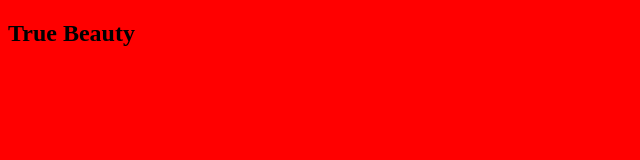
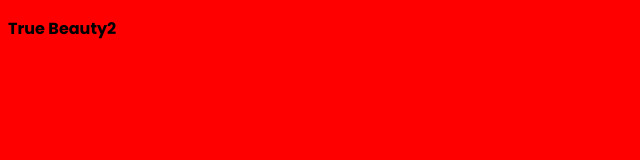
Before and after one commit to Eva-Tznv/cavamarcher, a plain HTML site: page index.html in a window 1280 px wide. Shown: the whole page, without its empty margins (0-640 px from the left). Drawn offline with Linux system fonts and the light colour scheme.

Commit message:
Add files via upload

```diff
--- a/index.html
+++ b/index.html
@@ -3,14 +3,16 @@
 	<head>
 		<title>Regarder True Beauty en VOSTFR</title>
 		<meta charset="utf-8">
+		<link href="https://fonts.googleapis.com/css2?family=Poppins:wght@700&display=swap" rel="stylesheet">
+		<style>
+			body {
+				font-family: 'Poppins', sans-serif;
+			}
+		</style>
 	</head>
 
 	<body style="background-color:#FF0000;">
-	<h2> True Beauty </h2>
+	<p><font size="3" color="#000000">True Beauty2 </p>
 
-</body>
-
-
-
-
+	</body>
 </html>
```
